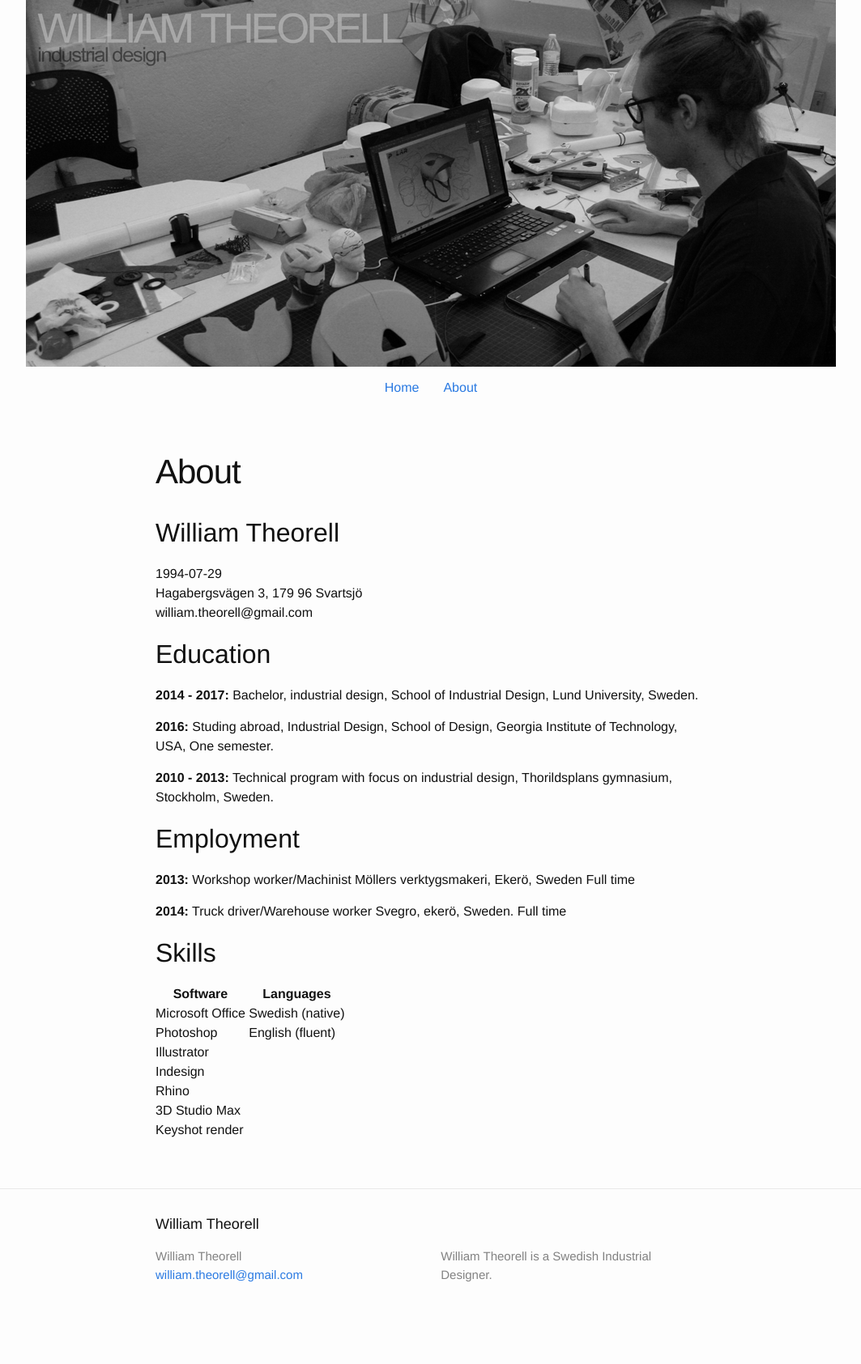
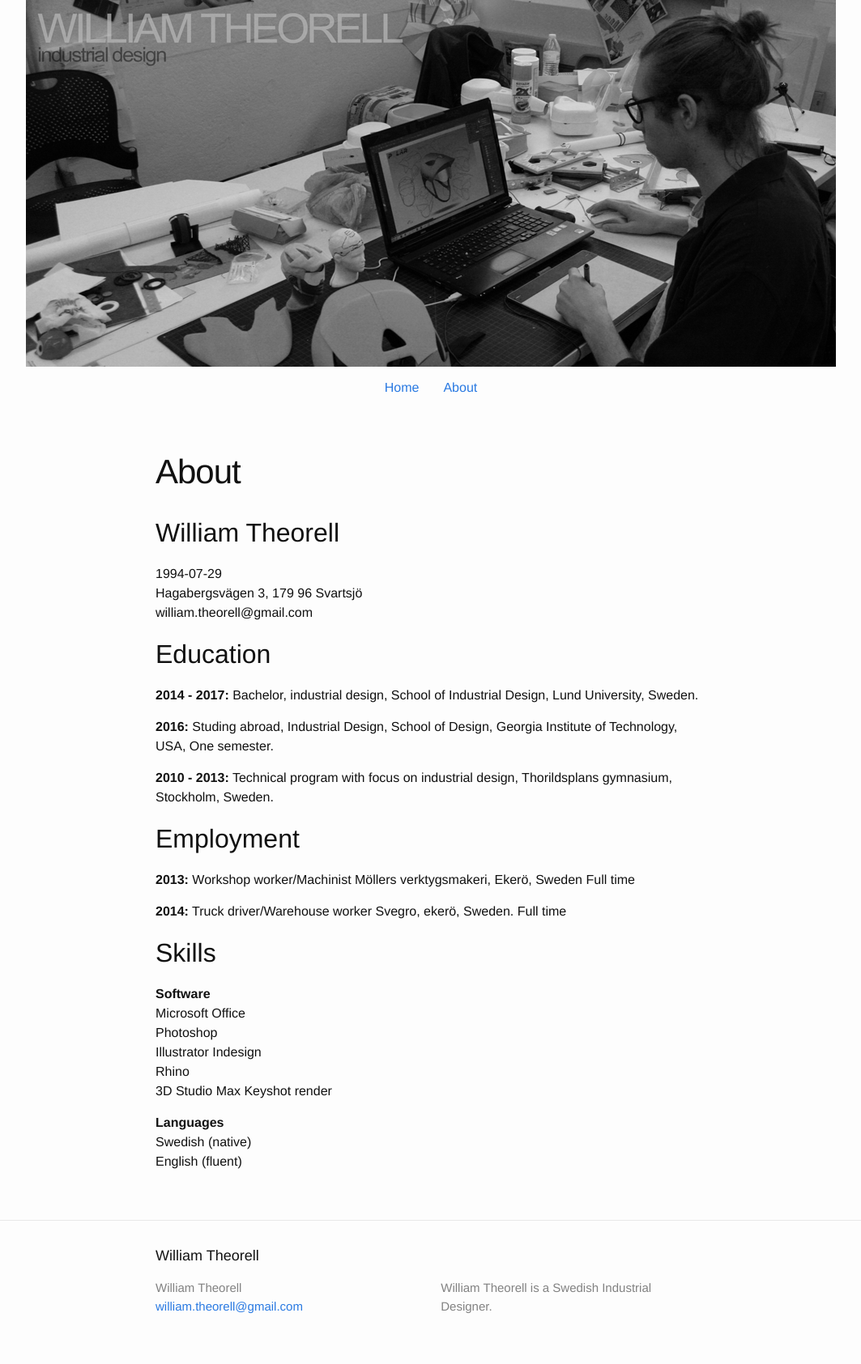
Before and after one commit to williamtheorell/williamtheorell.github.io, a Jekyll site: the page built from about.md, in a window 1280 px wide. Shown: the whole page at 81% size, without its empty margins (108-1171 px from the left). Built offline with Jekyll 4.4.1, drawn with Linux system fonts in a browser that asks for light colours; before the commit the page ends 1646 px from its top, so only the background shows below that.

Commit message:
ingen column

```diff
--- a/about.md
+++ b/about.md
@@ -30,12 +30,15 @@ Full time
 
 ## Skills
 
-| Software         |    | Languages        |
-|------------------|----|------------------|
-| Microsoft Office |    | Swedish (native) |
-| Photoshop        |    | English (fluent) |
-| Illustrator
-| Indesign
-| Rhino
-| 3D Studio Max
-| Keyshot render
+**Software**
+Microsoft Office
+Photoshop
+Illustrator
+Indesign
+Rhino
+3D Studio Max
+Keyshot render
+
+**Languages**
+Swedish (native)
+English (fluent)
```
